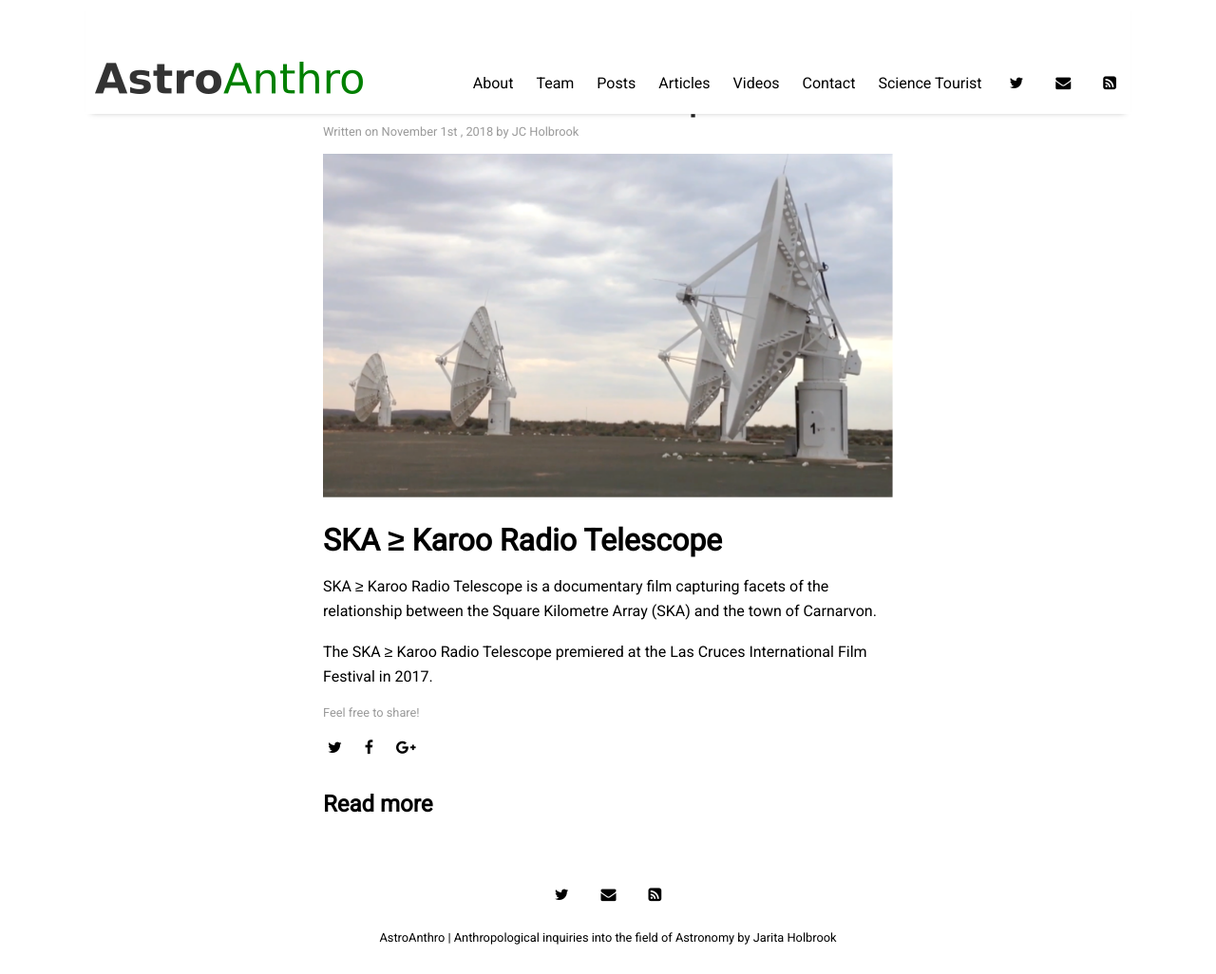
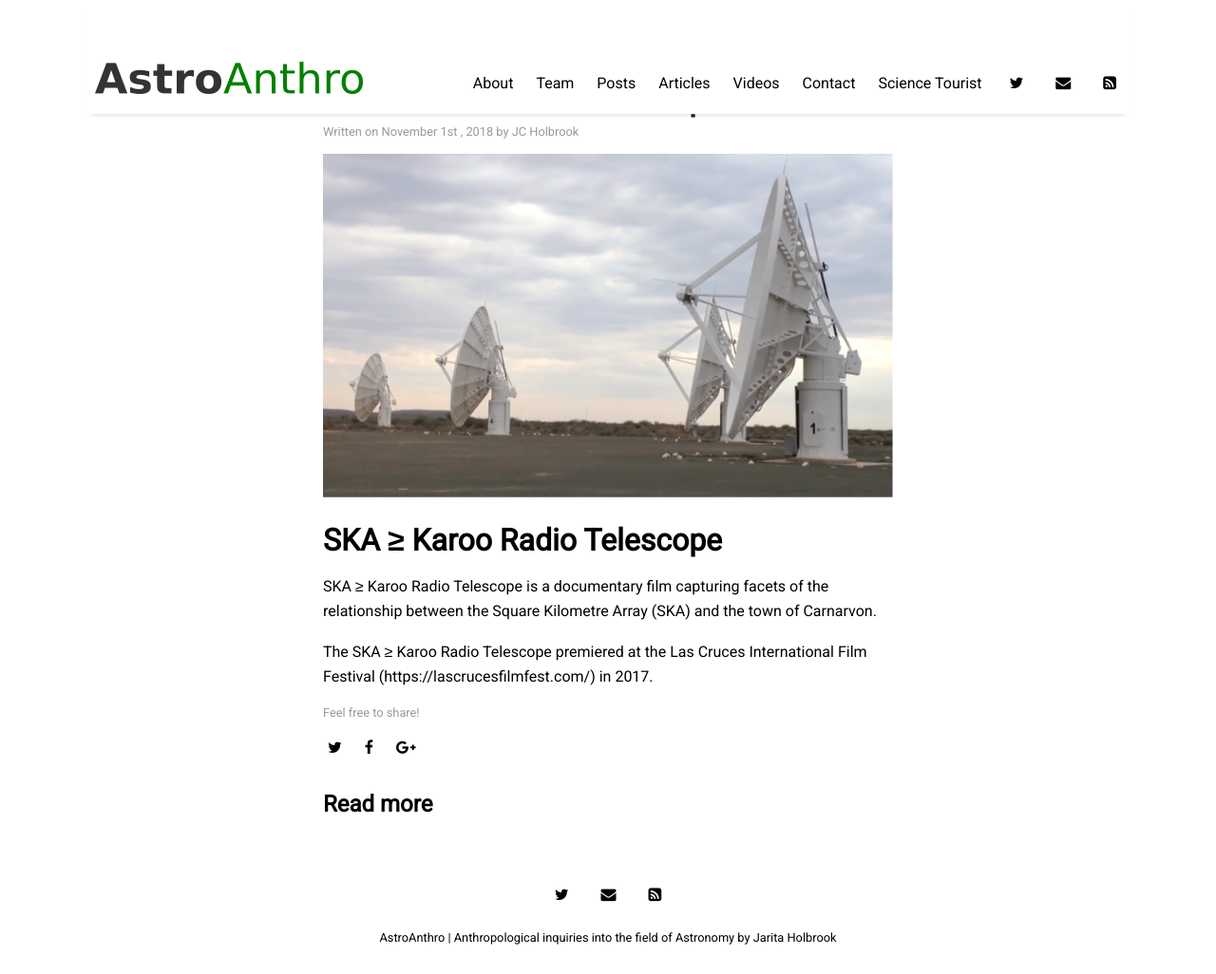
Before and after one commit to romeeld/AstroAnthro, a Jekyll site: the page built from _posts/2018-11-01-SKAKRT.md, in a window 1280 px wide and 1026 px high. Shown: the whole window at 95% size. Built offline with Jekyll 4.4.1, drawn with Linux system fonts in a browser that asks for light colours; nearby versions of some CDN libraries; part of the change alters nothing that is shown.

Commit message:
Update 2018-11-01-SKAKRT.md
added link to film festival

```diff
--- a/_posts/2018-11-01-SKAKRT.md
+++ b/_posts/2018-11-01-SKAKRT.md
@@ -11,4 +11,4 @@ image: Kat7.png
 
 SKA ≥ Karoo Radio Telescope is a documentary film capturing facets of the relationship between the Square Kilometre Array (SKA) and the town of Carnarvon.
 
-The SKA ≥ Karoo Radio Telescope premiered at the Las Cruces International Film Festival in 2017.
+The SKA ≥ Karoo Radio Telescope premiered at the Las Cruces International Film Festival (https://lascrucesfilmfest.com/) in 2017.
```
